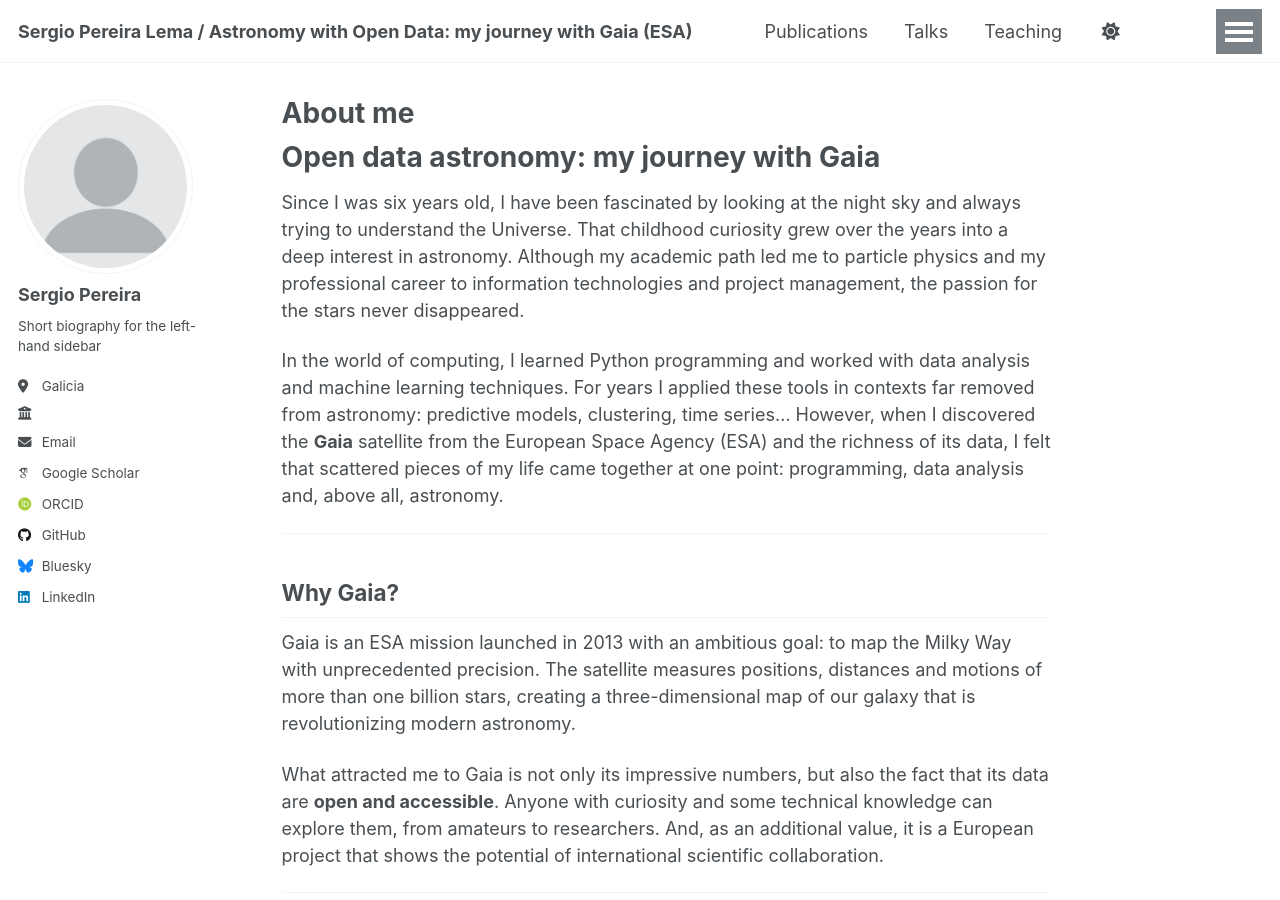
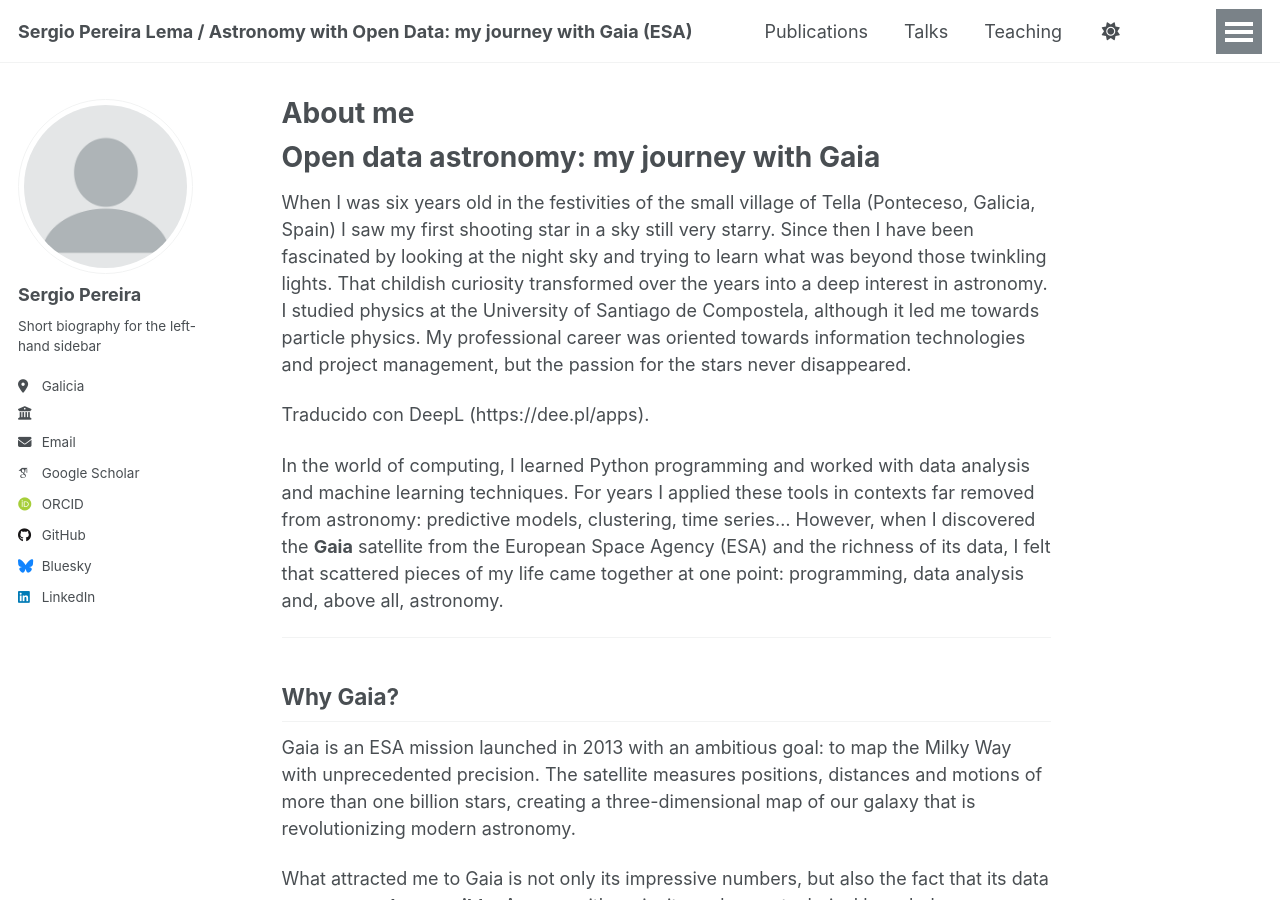
Before and after one commit to SergioPereiraLema/sergiopereiralema.github.io, a Jekyll site: the page built from _pages/about-en.md, in a window 1280 px wide and 900 px high. Built offline with Jekyll 4.4.1, drawn with Linux system fonts in a browser that asks for light colours; some web fonts are replaced; a script that is not in the unit is left out.

Commit message:
Update about-en.md

```diff
--- a/_pages/about-en.md
+++ b/_pages/about-en.md
@@ -6,7 +6,9 @@ author_profile: true
 
 # Open data astronomy: my journey with Gaia
 
-Since I was six years old, I have been fascinated by looking at the night sky and always trying to understand the Universe. That childhood curiosity grew over the years into a deep interest in astronomy. Although my academic path led me to particle physics and my professional career to information technologies and project management, the passion for the stars never disappeared.
+When I was six years old in the festivities of the small village of Tella (Ponteceso, Galicia, Spain) I saw my first shooting star in a sky still very starry. Since then I have been fascinated by looking at the night sky and trying to learn what was beyond those twinkling lights. That childish curiosity transformed over the years into a deep interest in astronomy. I studied physics at the University of Santiago de Compostela, although it led me towards particle physics. My professional career was oriented towards information technologies and project management, but the passion for the stars never disappeared.
+
+Traducido con DeepL (https://dee.pl/apps).
 
 In the world of computing, I learned Python programming and worked with data analysis and machine learning techniques. For years I applied these tools in contexts far removed from astronomy: predictive models, clustering, time series… However, when I discovered the **Gaia** satellite from the European Space Agency (ESA) and the richness of its data, I felt that scattered pieces of my life came together at one point: programming, data analysis and, above all, astronomy.
 
```
